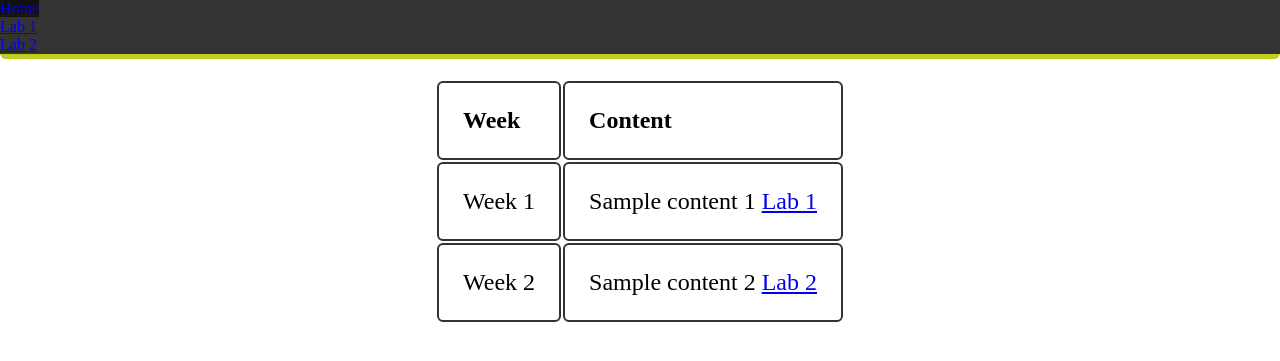
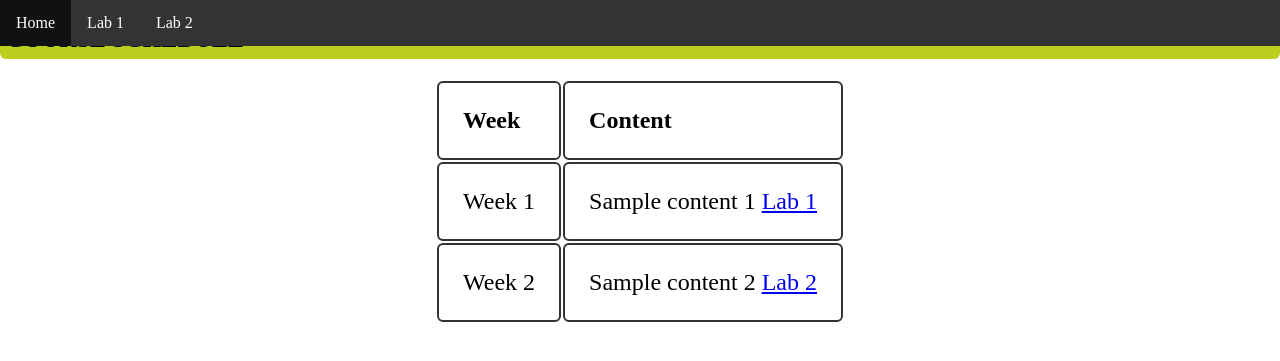
Before and after one commit to jmcarman/template.github.io, a Jekyll site: the page built from index.md, in a window 1280 px wide. Shown: the top 361 px of the page. Built offline with Jekyll 4.4.1, drawn with Linux system fonts in a browser that asks for light colours.

Commit message:
style.css: restored original navigation bar formatting.

```diff
--- a/assets/css/style.css
+++ b/assets/css/style.css
@@ -68,6 +68,7 @@ main {
 	text-transform: uppercase;
 	font-size: 1.5em;
 }
+
 /* start of navigation */
 nav {
 	position: fixed;
@@ -84,7 +85,12 @@ nav ul  {
     background-color: #333333;
 }
 
-p a {
+nav ul li {
+    float: left;
+}
+
+nav ul li a {
+    display: block;
     color: white;
     text-align: center;
     padding: 14px 16px;
```
